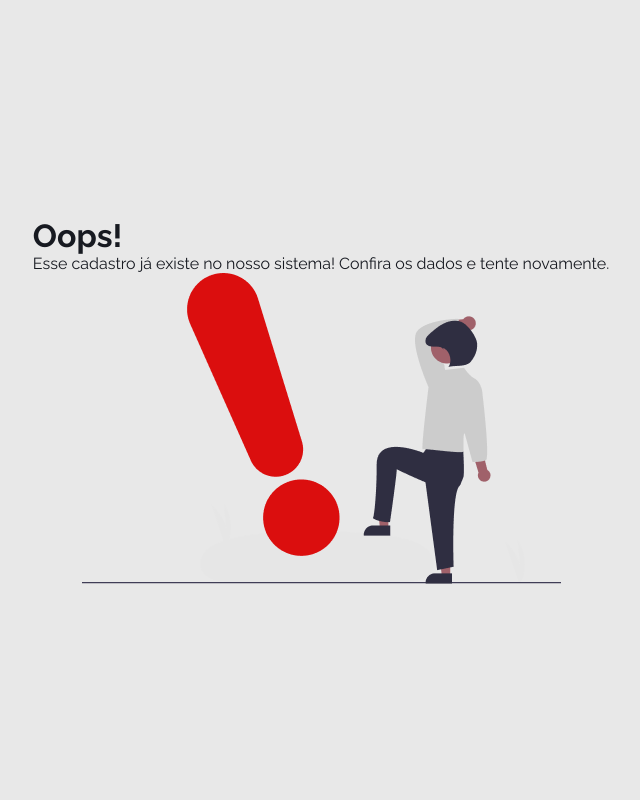
After one commit to camilapinh3iro/cadastro, a PHP site: page /error.html in a window 1280 px wide. The commit adds this page. Shown: the whole page, without its empty margins (319-959 px from the left). Run offline with PHP 8.4, Linux system fonts and the light colour scheme.

Commit message:
versao estavel 23.0

```diff
--- a/captiveportal-style.css
+++ b/captiveportal-style.css
@@ -44,6 +44,17 @@ body {
   height: 100vh;
   display: grid;
   grid-template-rows: 10vh 85vh 5vh;
+}
+
+#auth {
+  font-family: "Raleway", sans-serif;
+  background-color: var(--background-color);
+  color: var(--text-color);
+  height: 100vh;
+  display: flex;
+  flex-direction: column;
+  align-items: center;
+  justify-content: center;
 }
 
 header {
--- /dev/null
+++ b/error.html
@@ -0,0 +1,30 @@
+<!DOCTYPE html>
+<html lang="pt-BR">
+  <head>
+    <meta charset="UTF-8" />
+    <meta http-equiv="X-UA-Compatible" content="IE=edge" />
+    <meta name="viewport" content="width=device-width, initial-scale=1.0" />
+    <meta name="description" content="Website Authentication Error AAPM." />
+    <link
+      rel="shortcut icon"
+      href="./captiveportal-senai-icon.jfif"
+      type="image/x-icon"
+    />
+    <link rel="stylesheet" href="./captiveportal-style.css" />
+    <title>Erro de Autenticação</title>
+  </head>
+  <body id="auth">
+    <div class="authentication-error-container">
+      <h1 class="authentication-error__title">Oops!</h1>
+      <p class="authentication-error__text">
+        Esse cadastro já existe no nosso sistema! Confira os dados e tente
+        novamente.
+      </p>
+    </div>
+    <img
+      src="./captiveportal-authentication-error-image.png"
+      alt="Imagem de erro de autenticação"
+      class="authentication-error__image"
+    />
+  </body>
+</html>
```
Also changed, not shown: successful.html (added, +31 -0 lines), captiveportal-authentication-error-image.png (added), captiveportal-authentication-successful-image.png (added).
